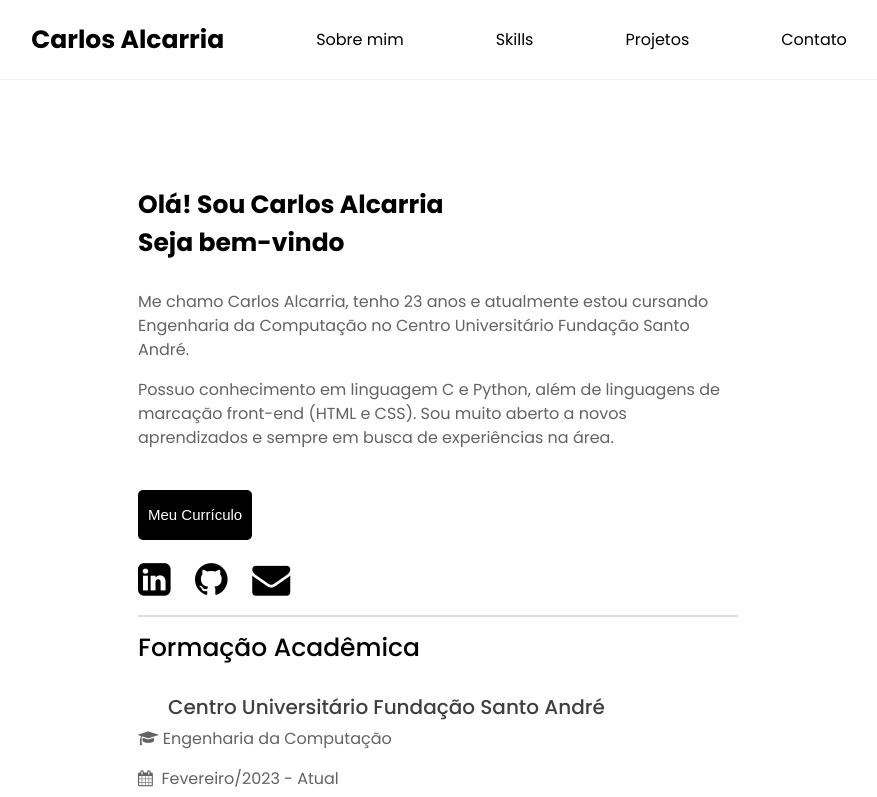
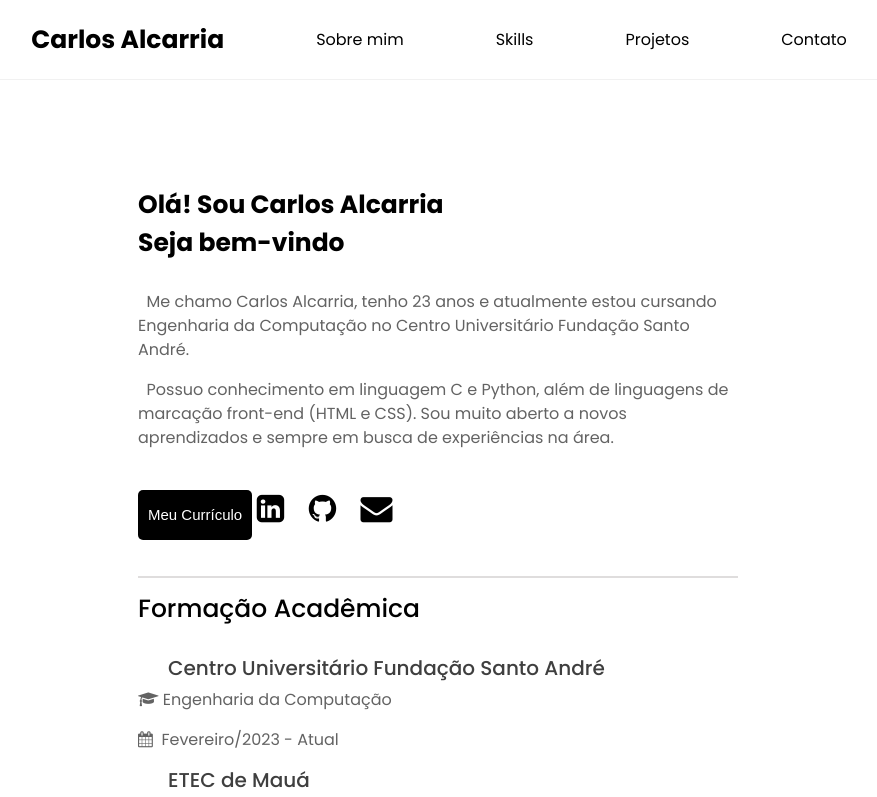
Before and after one commit to carloscopcescki/Meu-Portfolio, a plain HTML site: page index.html in a window 1280 px wide. Shown: the top 797 px of the page, without its empty margins (202-1079 px from the left). Drawn offline with nearby package versions, Linux system fonts and the light colour scheme.

Commit message:
Update index.html

```diff
--- a/index.html
+++ b/index.html
@@ -44,18 +44,16 @@
                 <span class="sobre-title"><h2>Olá! Sou Carlos Alcarria</h2>
                 <h2>Seja bem-vindo</h2></span>
                 <br>
-                <p id="sobre-content-text">Me chamo Carlos Alcarria, tenho 23 anos e atualmente estou cursando Engenharia da Computação
+                <p id="sobre-content-text">&nbsp;&nbsp;Me chamo Carlos Alcarria, tenho 23 anos e atualmente estou cursando Engenharia da Computação
                     no Centro Universitário Fundação Santo André.</p>
-                <p id="sobre-content-text">Possuo conhecimento em linguagem C e Python, além de linguagens de marcação front-end (HTML e CSS). Sou muito aberto a novos aprendizados e sempre em busca de experiências na área.</p>
+                <p id="sobre-content-text">&nbsp;&nbsp;Possuo conhecimento em linguagem C e Python, além de linguagens de marcação front-end (HTML e CSS). Sou muito aberto a novos aprendizados e sempre em busca de experiências na área.</p>
                 <br>
                 <a id="cv-button" href="#">
                     <button id="bt-curriculum">Meu Currículo</button>
                 </a>
-                <div class="social-icons">
-                    <span id="social-icon"><a href="https://www.linkedin.com/in/carlos-alcarria/" target="_blank" rel="noopener noreferrer"><i class="fa fa-linkedin-square" style="font-size:38px"></i></a></span>
-                    <span id="social-icon"><a href="https://github.com/carloscopcescki" target="_blank" rel="noopener noreferrer"><i class="fa fa-github" style="font-size:38px"></i></a></span>
-                    <span id="social-icon"><a href="mailto:carlos.copcescki@gmail.com" target="_blank" rel="noopener noreferrer"><i class="fa fa-envelope" style="font-size:38px"></i></a></span>
-                </div>
+                    <span id="social-icon"><a href="https://www.linkedin.com/in/carlos-alcarria/" target="_blank" rel="noopener noreferrer"><i class="fa fa-linkedin-square" style="font-size:32px"></i></a></span>
+                    <span id="social-icon"><a href="https://github.com/carloscopcescki" target="_blank" rel="noopener noreferrer"><i class="fa fa-github" style="font-size:32px"></i></a></span>
+                    <span id="social-icon"><a href="mailto:carlos.copcescki@gmail.com" target="_blank" rel="noopener noreferrer"><i class="fa fa-envelope" style="font-size:32px"></i></a></span>
                 <hr>
                 <h2>Formação Acadêmica</h2>
                 <br>
@@ -205,9 +203,9 @@
 <!-- Rodapé do portfolio -->
 <footer class="portfolio-footer">
     <p>Copyright ©&nbsp;<script>document.write(new Date().getFullYear())</script>. <b>Carlos Alcarria</b></p>
-    <span id="social-icon-footer"><a href="https://www.linkedin.com/in/carlos-alcarria/" target="_blank" rel="noopener noreferrer"><i class="fa fa-linkedin-square" style="font-size:35px"></i></a></span>
-    <span id="social-icon-footer"><a href="https://github.com/carloscopcescki" target="_blank" rel="noopener noreferrer"><i class="fa fa-github" style="font-size:35px"></i></a></span>
-    <span id="social-icon-footer"><a href="mailto:carlos.copcescki@gmail.com" target="_blank" rel="noopener noreferrer"><i class="fa fa-envelope" style="font-size:35px"></i></a></span>
+    <span id="social-icon-footer"><a href="https://www.linkedin.com/in/carlos-alcarria/" target="_blank" rel="noopener noreferrer"><i class="fa fa-linkedin-square" style="font-size:32px"></i></a></span>
+    <span id="social-icon-footer"><a href="https://github.com/carloscopcescki" target="_blank" rel="noopener noreferrer"><i class="fa fa-github" style="font-size:32px"></i></a></span>
+    <span id="social-icon-footer"><a href="mailto:carlos.copcescki@gmail.com" target="_blank" rel="noopener noreferrer"><i class="fa fa-envelope" style="font-size:32px"></i></a></span>
 </footer>
 
 <script src="https://code.jquery.com/jquery-3.3.1.slim.min.js" integrity="sha384-q8i/X+965DzO0rT7abK41JStQIAqVgRVzpbzo5smXKp4YfRvH+8abtTE1Pi6jizo" crossorigin="anonymous"></script>
```
